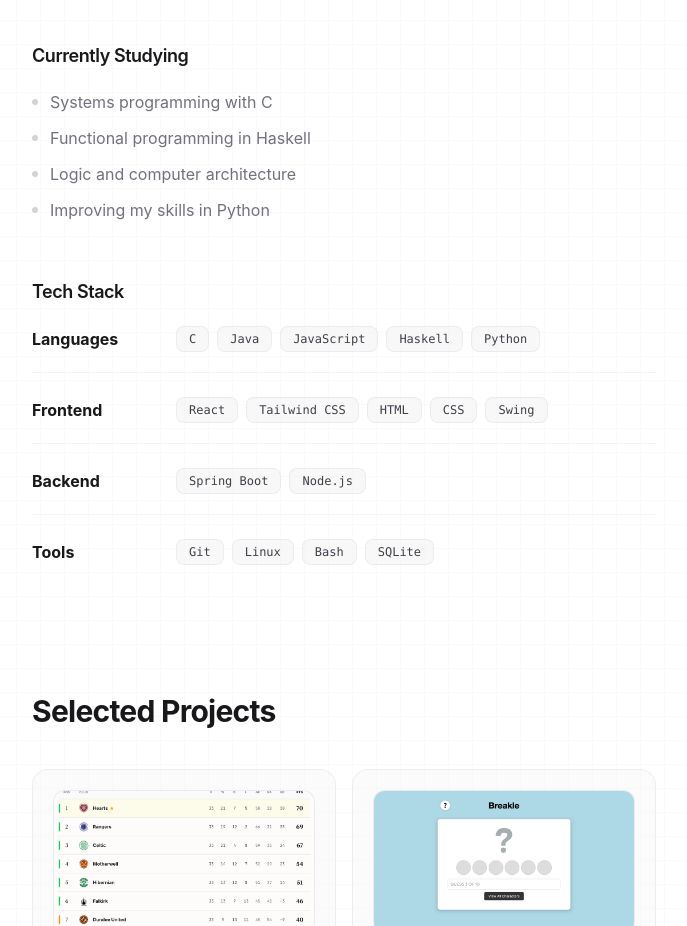
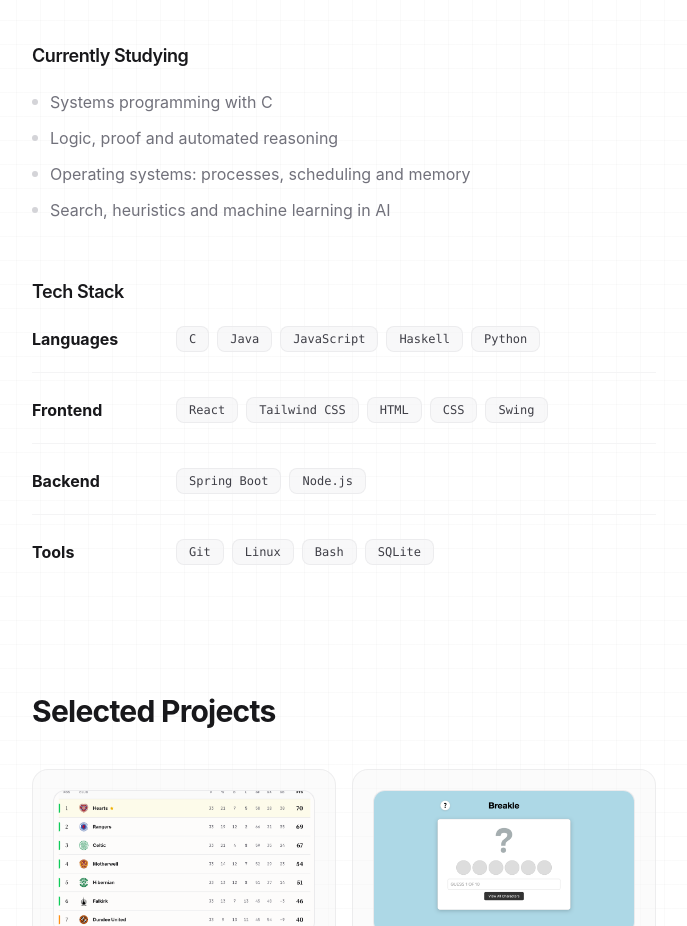
Before and after one commit to astoneham1/2026-portfolio, a React (Vite) app: page / in a window 1280 px wide. Shown: the part 1060-1986 px from the top of the page, without its empty margins (296-983 px from the left). Built offline with nearby package versions, Linux system fonts and the light colour scheme.

Commit message:
Update Currently Studying bullets to match current modules

```diff
--- a/src/sections/AboutSection.jsx
+++ b/src/sections/AboutSection.jsx
@@ -20,9 +20,9 @@
       <h3 className="text-lg font-semibold text-zinc-900 dark:text-zinc-100 tracking-tight">Currently Studying</h3>
       <ul className="space-y-3 text-base text-zinc-500 dark:text-zinc-400">
         <li className="flex gap-3 items-center"><span className="h-1.5 w-1.5 rounded-full bg-zinc-300 dark:bg-zinc-700"></span> Systems programming with C</li>
-        <li className="flex gap-3 items-center"><span className="h-1.5 w-1.5 rounded-full bg-zinc-300 dark:bg-zinc-700"></span> Functional programming in Haskell</li>
-        <li className="flex gap-3 items-center"><span className="h-1.5 w-1.5 rounded-full bg-zinc-300 dark:bg-zinc-700"></span> Logic and computer architecture</li>
-        <li className="flex gap-3 items-center"><span className="h-1.5 w-1.5 rounded-full bg-zinc-300 dark:bg-zinc-700"></span> Improving my skills in Python</li>
+        <li className="flex gap-3 items-center"><span className="h-1.5 w-1.5 rounded-full bg-zinc-300 dark:bg-zinc-700"></span> Logic, proof and automated reasoning</li>
+        <li className="flex gap-3 items-center"><span className="h-1.5 w-1.5 rounded-full bg-zinc-300 dark:bg-zinc-700"></span> Operating systems: processes, scheduling and memory</li>
+        <li className="flex gap-3 items-center"><span className="h-1.5 w-1.5 rounded-full bg-zinc-300 dark:bg-zinc-700"></span> Search, heuristics and machine learning in AI</li>
       </ul>
     </div>
     <div className="space-y-5 pt-2 opacity-0 animate-[fadeBlurIn_0.6s_ease-out_forwards_300ms]">
```
